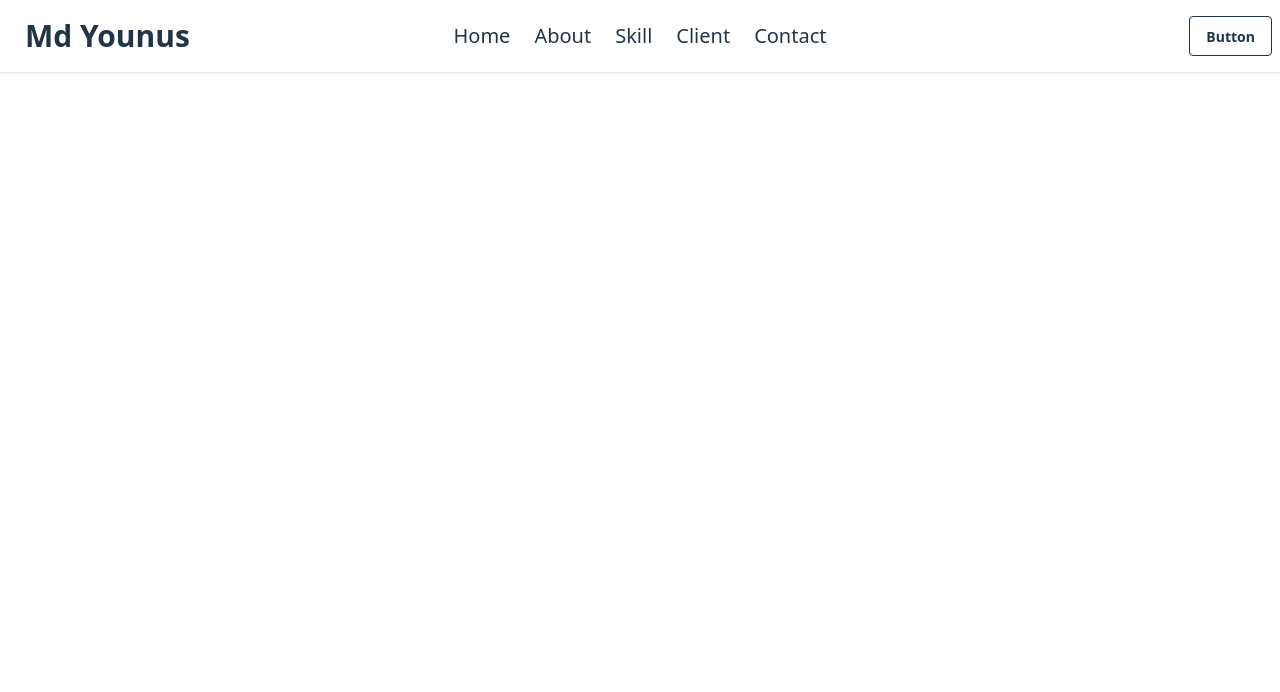
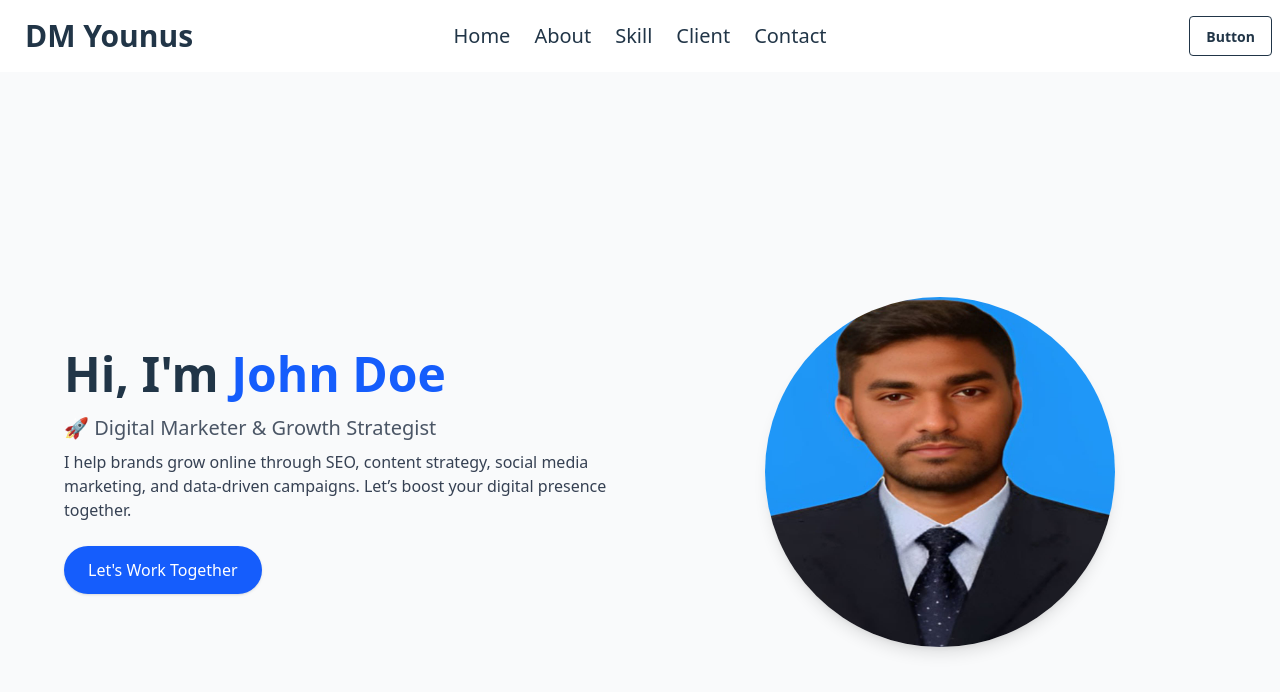
Before and after one commit to safin33221/Md-Younus_-Portfolios-, a React (Vite) app: page / in a window 1280 px wide. Shown: the top 692 px of the page. Built offline with nearby package versions, Linux system fonts and the light colour scheme.

Commit message:
hero section done

```diff
--- a/src/App.jsx
+++ b/src/App.jsx
@@ -1,5 +1,6 @@
 import React from 'react';
 import Navbar from './Components/Navbar';
+import HeroSection from './Components/HeroSection';
 
 const App = () => {
   return (
@@ -7,6 +8,9 @@ const App = () => {
       <nav>
         <Navbar/>
       </nav>
+      <main>
+        <HeroSection/>
+      </main>
     </div>
   );
 };
--- /dev/null
+++ b/src/Components/HeroSection.jsx
@@ -0,0 +1,41 @@
+import React from 'react';
+import profile from '../assets/profile.jpg'
+const HeroSection = () => {
+  return (
+    <section className="min-h-screen flex items-center bg-gray-50 dark:bg-gray-900 px-6 lg:px-16 py-12 transition-colors duration-300">
+      <div className="container mx-auto grid grid-cols-1 md:grid-cols-2 gap-12 items-center">
+
+        {/* Left Column: Text Content */}
+        <div>
+          <h1 className="text-4xl lg:text-5xl font-bold text-gray-[350px]0 dark:text-white mb-4">
+            Hi, I'm <span className="text-blue-600 dark:text-blue-400">John Doe</span>
+          </h1>
+          <p className="text-xl text-gray-600 dark:text-gray-300 font-medium mb-2">
+            🚀 Digital Marketer & Growth Strategist
+          </p>
+          <p className="text-gray-700 dark:text-gray-400 mb-6">
+            I help brands grow online through SEO, content strategy, social media marketing,
+            and data-driven campaigns. Let’s boost your digital presence together.
+          </p>
+          <a
+            href="#contact"
+            className="inline-block bg-blue-600 text-white px-6 py-3 rounded-full shadow hover:bg-blue-700 dark:hover:bg-blue-500 transition"
+          >
+            Let's Work Together
+          </a>
+        </div>
+
+        {/* Right Column: Profile Image */}
+        <div className="flex justify-center">
+          <img
+            src={profile}
+            alt="Digital Marketer Profile"
+            className="rounded-full shadow-lg w-[350px] h-[350px] object-cover"
+          />
+        </div>
+      </div>
+    </section>
+  );
+};
+
+export default HeroSection;
--- a/src/Components/Navbar.jsx
+++ b/src/Components/Navbar.jsx
@@ -23,7 +23,7 @@ const Navbar = () => {
                             {links}
                         </ul>
                     </div>
-                    <a className="btn btn-ghost text-3xl font-bold">Md Younus</a>
+                    <a className="btn btn-ghost text-3xl font-bold">DM Younus</a>
                 </div>
                 <div className="navbar-center hidden lg:flex">
                     <ul className="menu menu-horizontal px-2 text-xl">
--- a/src/index.css
+++ b/src/index.css
@@ -1,4 +1,5 @@
  @import "tailwindcss";
+
  @plugin "daisyui" {
    themes: light --default;
  }
@@ -10,7 +11,7 @@
 
    color-scheme: light dark;
    color: rgb(255, 255, 255);
-  background-color:rgb(36, 36, 40);
+background-color: rgb(25, 34, 46);
 
    font-synthesis: none;
    text-rendering: optimizeLegibility;
@@ -37,9 +38,11 @@
      color: #213547;
      background-color: #ffffff;
    }
+
    a:hover {
      color: #747bff;
    }
+
    button {
      background-color: #f9f9f9;
    }
```
Also changed, not shown: src/assets/profile.jpg (added). Lines whose indentation alone changed are shown as unchanged.
